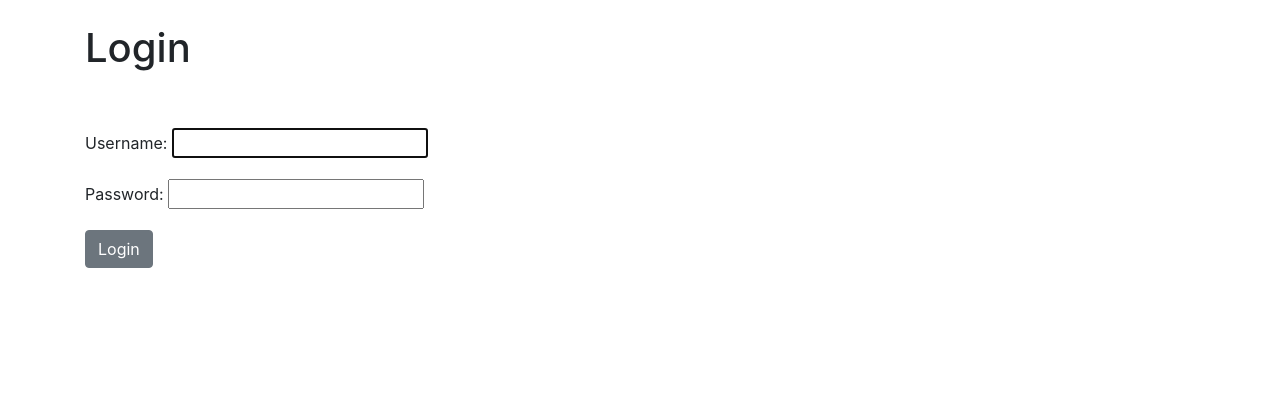
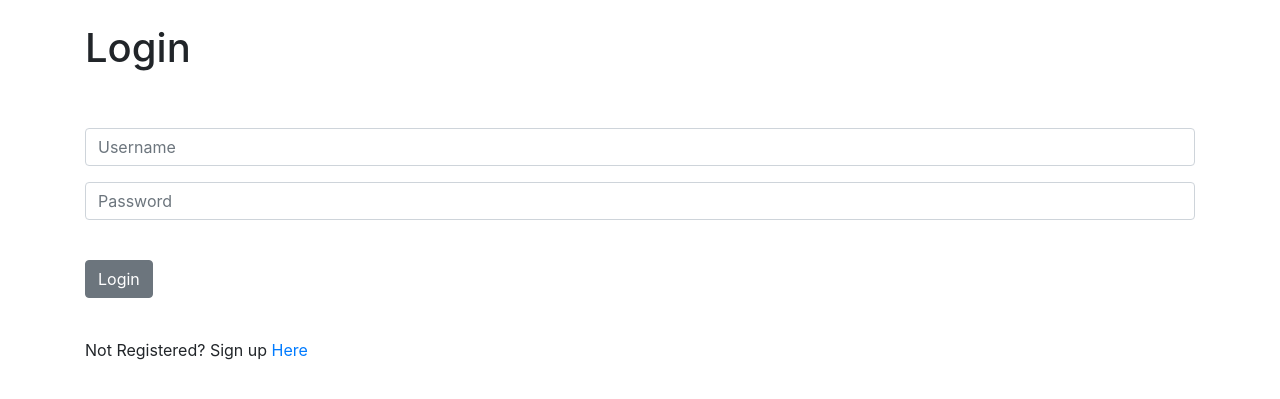
Before and after one commit to VladyslavShaposhnikov/blog-python-, a Django app: page /members/login/ in a window 1280 px wide. Shown: the part 56-455 px from the top of the page. Run offline with Django 3.2, Linux system fonts and the light colour scheme; some libraries are stand-ins or nearby versions.

Commit message:
login and add category custom fields

```diff
--- a/my_blog/main/templates/add_category.html
+++ b/my_blog/main/templates/add_category.html
@@ -12,7 +12,9 @@
 <div class="form-group">
 <form method="POST">
     {% csrf_token %}
-    {{ form.as_p }}
+    <div class="form-group">
+        <input type="text" class="form-control" name="name" placeholder="Category name">
+        </div>
     <button class="btn btn-secondary">Add Category</button>
 </form>
 </div>
--- a/my_blog/members/forms.py
+++ b/my_blog/members/forms.py
@@ -9,7 +9,6 @@ class ProfilePageForm(forms.ModelForm):
         fields = ('bio', 'profile_pic', 'website_url', 'fb_url', 'twitter_url', 'instagram_url')
         widgets = {
             'bio': forms.Textarea(attrs={'class': 'form-control'}),
-            #'profile_pic': forms.TextInput(attrs={'class': 'form-control'}),
             'website_url': forms.TextInput(attrs={'class': 'form-control'}),
             'fb_url': forms.TextInput(attrs={'class': 'form-control'}),
             'twitter_url': forms.TextInput(attrs={'class': 'form-control'}),
--- a/my_blog/members/templates/registration/login.html
+++ b/my_blog/members/templates/registration/login.html
@@ -10,9 +10,17 @@
 <div class="form-group">
 <form method="POST">
     {% csrf_token %}
-    {{ form.as_p }}
+
+    <div class="form-group">
+        <input type="text" class="form-control" name="username" placeholder="Username">
+        </div>
+      <div class="form-group">
+        <input type="password" class="form-control" name="password" placeholder="Password">
+      </div>
+      <br>
     <button class="btn btn-secondary">Login</button>
 </form>
 </div>
-
+<br>
+Not Registered? Sign up <a href="{% url 'register' %}">Here</a>
 {% endblock %}
```
